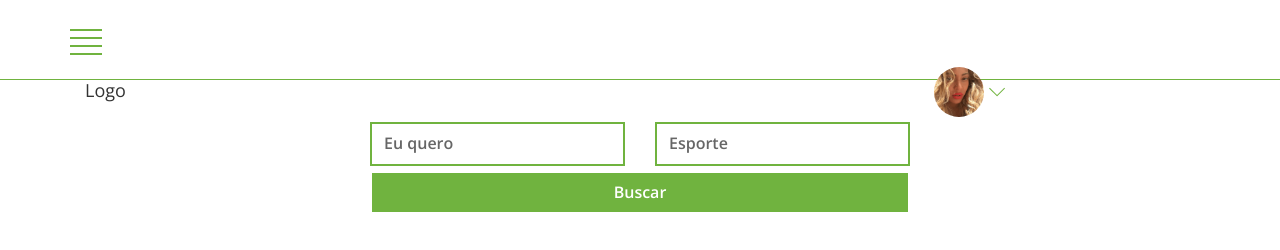
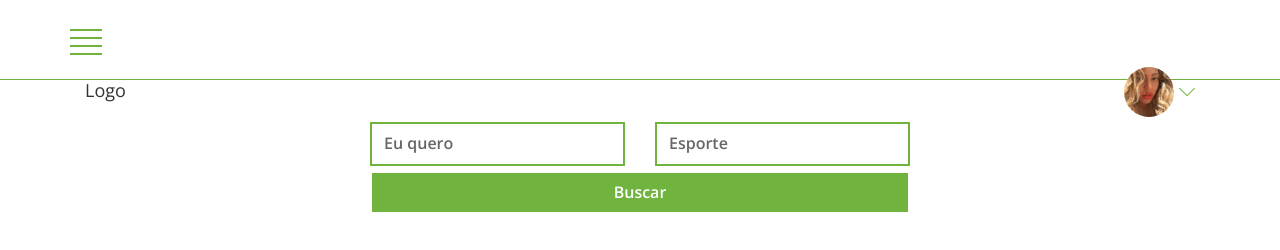
Before and after one commit to jolivdev/JogaJunto, a plain HTML site: page dash.html in a window 1280 px wide. Drawn offline with nearby package versions, Linux system fonts and the light colour scheme.

Commit message:
Alteração colunas

```diff
--- a/dash.html
+++ b/dash.html
@@ -58,7 +58,7 @@
                 <div class="col-md-8 col-sm-7 col-xs-4">
                     Logo
                 </div>
-                <div class="col-md-2 col-sm-3 col-xs-5">
+                <div class="col-md-4 col-sm-6 col-xs-8">
                     <div class="pull-right">
                         <img class="img-circle img-profile" src="img/perfil.png" alt="Sua foto de perfil" title="Seu perfil"/>
                         <a><img src="img/ci/arrow.png"/></a>
```
